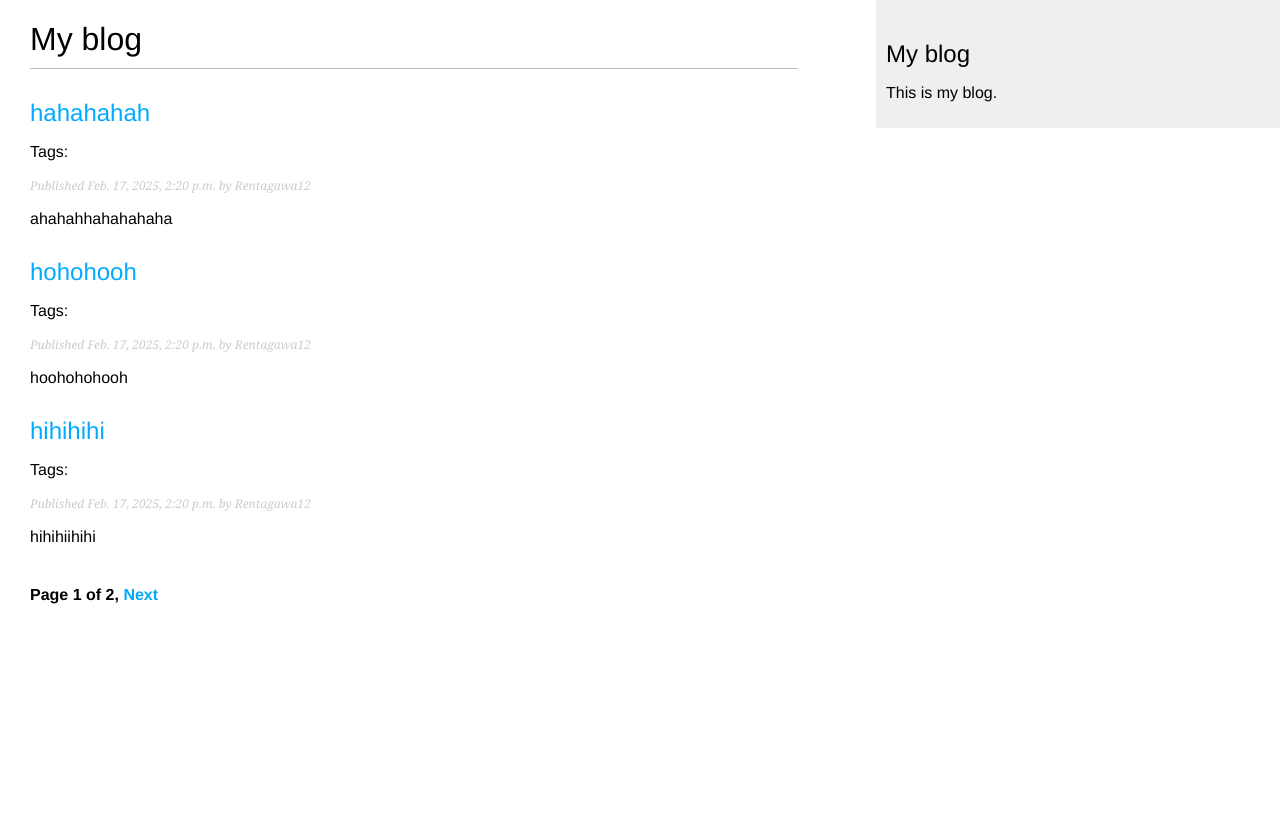
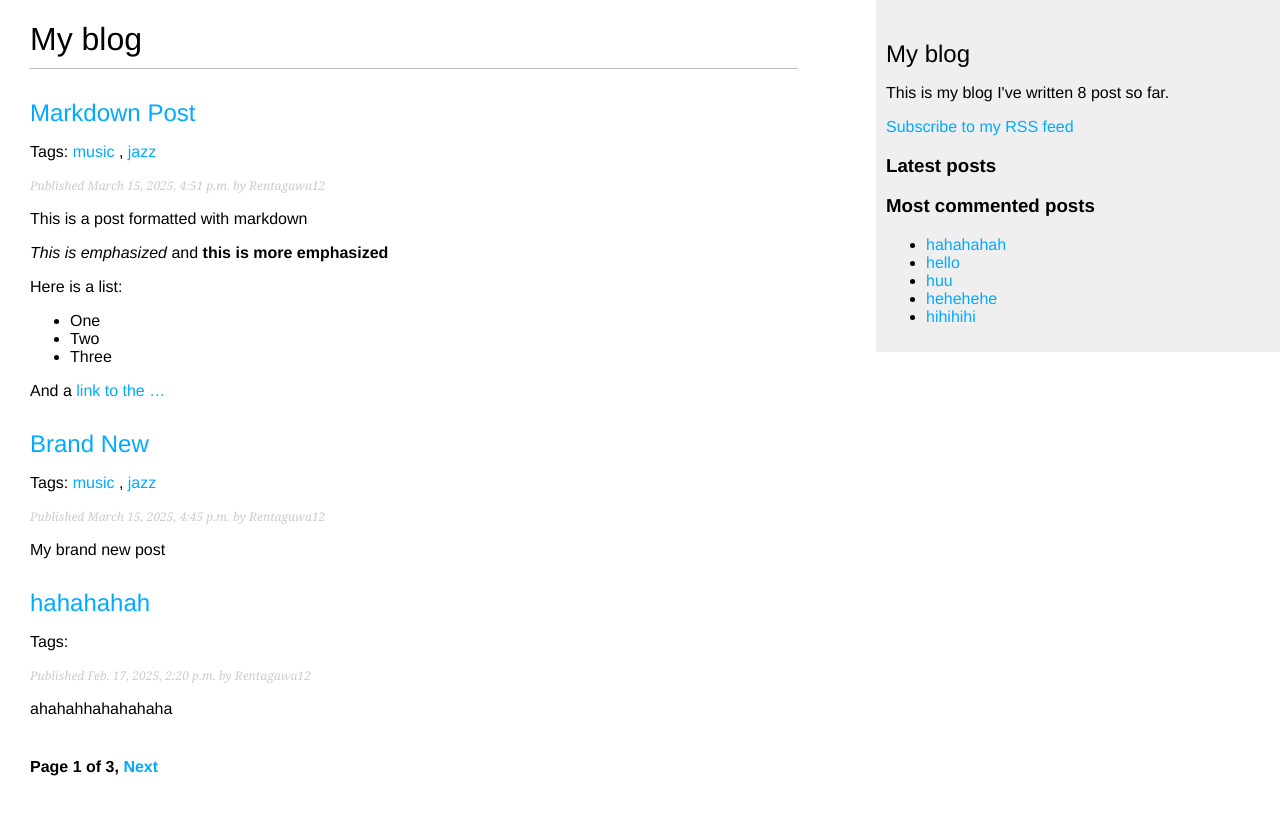
Before and after one commit to Rentagawa12/WebsysActivity, a Django app: page /blog/ in a window 1280 px wide. Before the commit the page ends 604 px from the top, so only its background shows below. Run offline with Django 5.2, Linux system fonts and the light colour scheme; data comes from the database, SQL or seed files in the repository; parts of the project's set-up code (start-up, migrations or seed data) failed here and were passed over.

Commit message:
Filter,Tags and Sitemaps update

```diff
--- a/mysite/blog/models.py
+++ b/mysite/blog/models.py
@@ -21,7 +21,7 @@
     body = models.TextField()
     publish = models.DateTimeField(default=timezone.now)
     created = models.DateTimeField(auto_now_add=True)
-    update = models.DateTimeField(auto_now=True)
+    updated = models.DateTimeField(auto_now=True)
     status = models.CharField(max_length=10, choices=STATUS_CHOICES,default='draft')
 
     objects = models.Manager()
--- a/mysite/blog/templates/blog/base.html
+++ b/mysite/blog/templates/blog/base.html
@@ -1,3 +1,4 @@
+{% load blog_tags %}
 {% load static %}
 
 <!DOCTYPE html>
@@ -13,7 +14,20 @@
     </div>
     <div id="sidebar">
         <h2>My blog</h2>
-        <p>This is my blog.</p>
+        <p>This is my blog I've written {% total_posts %} post so far.</p>
+        <p><a href ="{% url "blog:post_feed" %}"> Subscribe to my RSS feed</a></p>
+        <h3>Latest posts </h3>
+        {% show_latest_posts 3 %}
+
+        <h3>Most commented posts</h3>
+        {% get_most_commented_posts as most_commented_posts %}
+        <ul>
+            {% for post in most_commented_posts %}
+            <li>
+                <a hre = "{{ post.get_absolute_url }}">{{ post.title }}</a>
+            </li>
+            {% endfor %}
+        </ul>
     </div>
 </body>
 </html>
--- a/mysite/blog/templates/blog/post/detail.html
+++ b/mysite/blog/templates/blog/post/detail.html
@@ -1,11 +1,12 @@
 {% extends "blog/base.html" %}
+{% load blog_tags %}
 {% block title %}{{ post.title }}{% endblock %}
 {% block content %}
     <h1>{{ post.title }}</h1>
     <p class="date">
         Published {{ post.publish }} by {{ post.author }}
     <p>
-{{ post.body|linebreaks }}
+{{ post.body|markdown }}
     <p>
         <a href = "{% url "blog:post_share" post.id %}">
             Share this post
--- /dev/null
+++ b/mysite/blog/templates/blog/post/latest_posts.html
@@ -0,0 +1,7 @@
+<ul>
+    {% for post in latest_post %}
+        <li>
+            <a href = "{{ post.get_absolute_url }}">{{ post.title }}</a>
+        </li>
+    {% endfor %}
+</ul>
--- a/mysite/blog/templates/blog/post/list.html
+++ b/mysite/blog/templates/blog/post/list.html
@@ -1,5 +1,5 @@
 {% extends "blog/base.html" %}
-
+{% load blog_tags %}
 {% block title%}My blog{% endblock%}
 
 {% block content %}
@@ -25,7 +25,7 @@
         <p class = "date">
             Published {{ post.publish }} by {{ post.author }}
         </p>
-        {{ post.body|truncatewords:30|linebreaks }}
+        {{ post.body|markdown|truncatewords:30}}
     {% endfor %}
     {% include "pagination.html" with page=page_obj %}
 {% endblock %}
--- /dev/null
+++ b/mysite/blog/templatetags/blog_tags.py
@@ -0,0 +1,26 @@
+from django import template
+from ..models import Post
+from django.db.models import Count
+from django.utils.safestring import mark_safe
+import markdown
+
+register = template.Library()
+
+@register.simple_tag
+def total_posts():
+    return Post.published.count()
+
+@register.simple_tag
+def get_most_commented_posts(count=5):
+    return Post.published.annotate(
+        total_comments=Count('comments')
+    ).order_by('-total_comments')[:count]
+
+@register.inclusion_tag('blog/post/latest_posts.html')
+def show_latest_posts(count=5):
+    latest_posts = Post.published.order_by('-publish')[:count]
+    return {'latest_posts': latest_posts}
+
+@register.filter(name='markdown')
+def markdown_format(text):
+    return mark_safe(markdown.markdown(text))
--- a/mysite/blog/urls.py
+++ b/mysite/blog/urls.py
@@ -1,5 +1,6 @@
 from django.urls import path
 from . import views
+from .feeds import LatestPostsFeed
 
 app_name = 'blog'
 urlpatterns = [
@@ -14,4 +15,6 @@
 
      path('tag/<slug:tag_slug>',
           views.post_list, name='post_list_by_tag'),
+
+     path('feed/',LatestPostsFeed(),name='post_feed'),
 ]
--- a/mysite/mysite/settings.py
+++ b/mysite/mysite/settings.py
@@ -27,16 +27,19 @@
 
 ALLOWED_HOSTS = []
 
-
+SITE_ID = 1
 # Application definition
 
 INSTALLED_APPS = [
+    'django.contrib.sites',
+    'django.contrib.sitemaps',
     'django.contrib.admin',
     'django.contrib.auth',
     'django.contrib.contenttypes',
     'django.contrib.sessions',
     'django.contrib.messages',
     'django.contrib.staticfiles',
+    'django_extensions',
     'blog',
     'taggit',
 ]
--- a/mysite/mysite/urls.py
+++ b/mysite/mysite/urls.py
@@ -16,8 +16,15 @@
 """
 from django.contrib import admin
 from django.urls import path, include
+from django.contrib.sitemaps.views import sitemap
+from blog.sitemaps import PostSitemap
+
+sitemaps = {
+    'posts': PostSitemap,
+}
 
 urlpatterns = [
     path('admin/', admin.site.urls),
-    path('blog/', include('blog.urls',namespace='blog')),
+    path('blog/', include('blog.urls', namespace='blog')),
+    path('sitemap.xml/', sitemap, {'sitemaps': sitemaps}, name='django.contrib.sitemaps.views.sitemap'),
 ]
```
Also changed, not shown: mysite/blog/feeds.py (added, +18 -0 lines), mysite/blog/sitemaps.py (added, +12 -0 lines), mysite/blog/migrations/0005_rename_update_post_updated.py (added), mysite/blog/templatetags/__init__.py (added), mysite/db.sqlite3.
